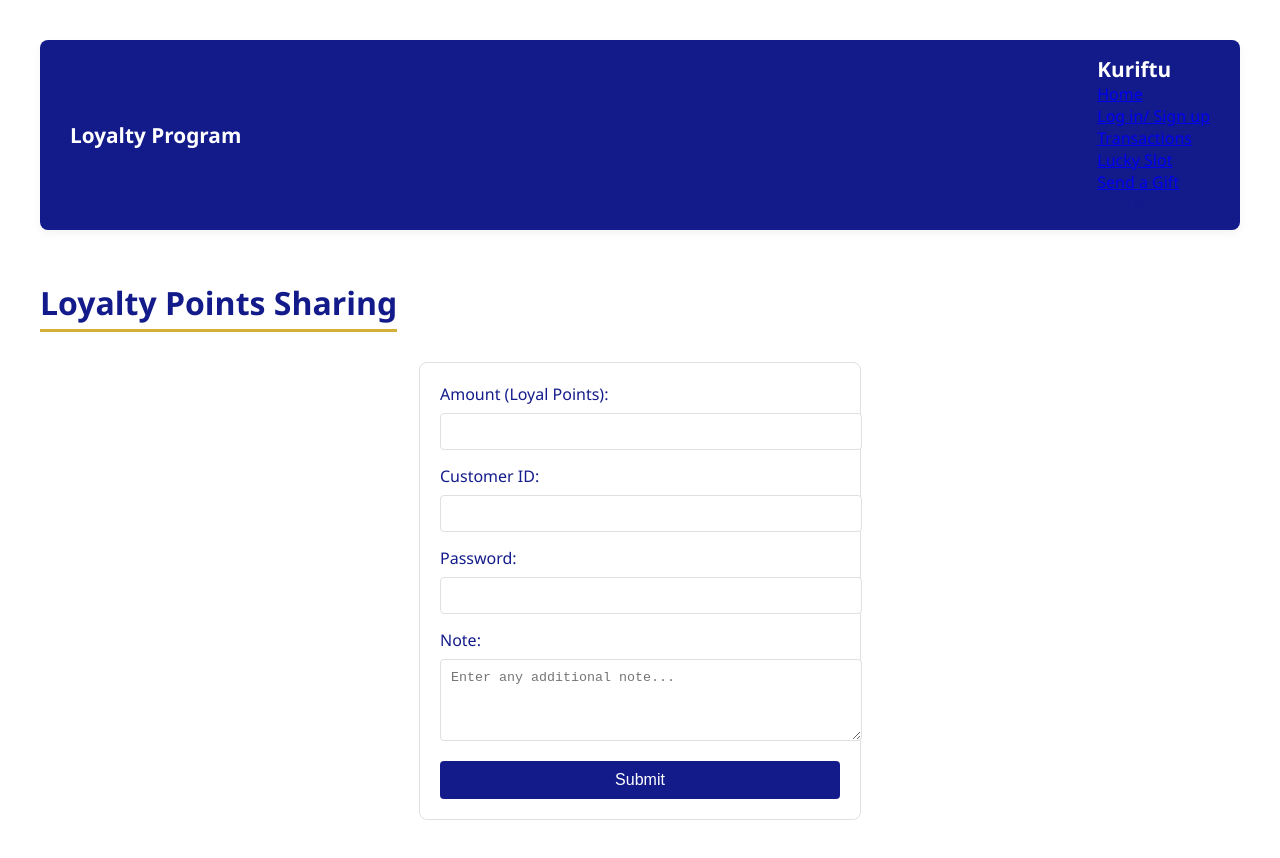
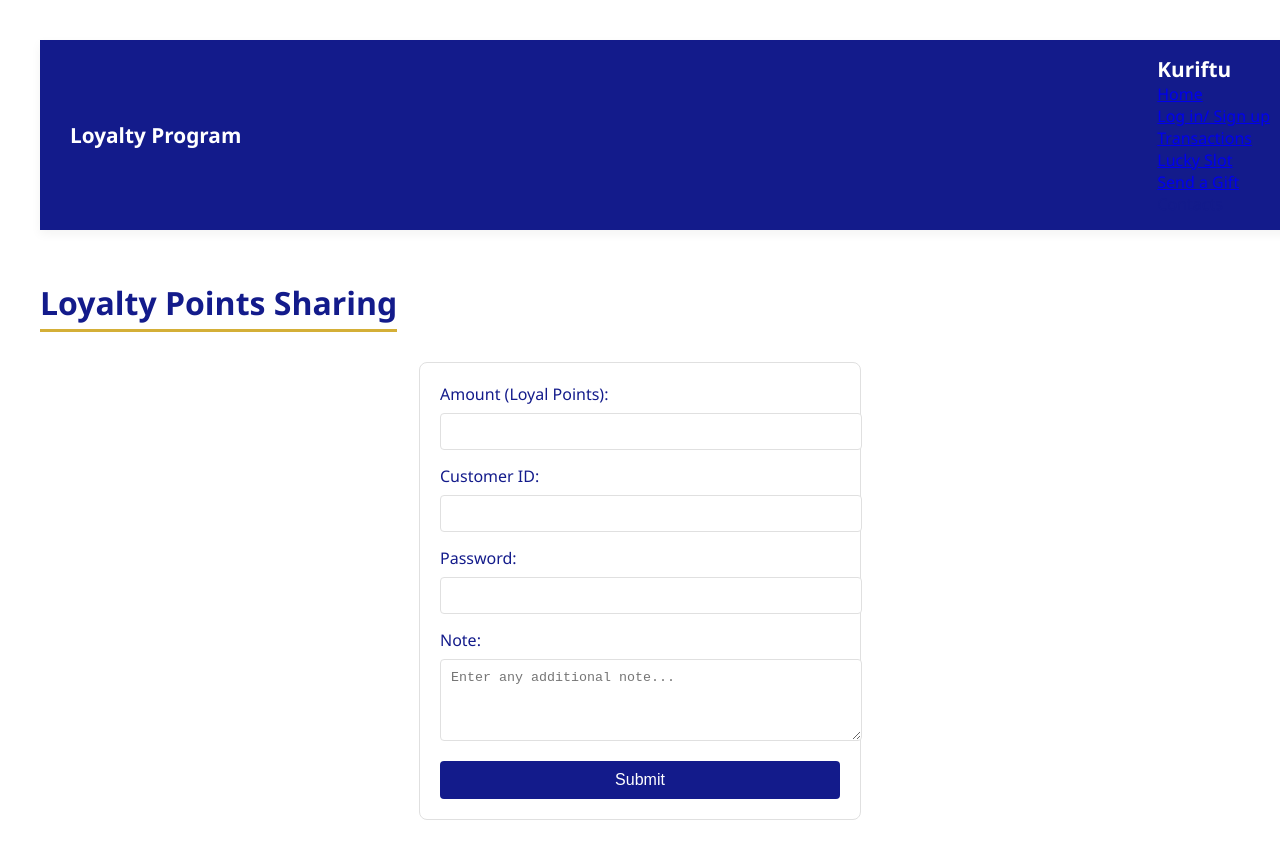
Before and after one commit to hementewodros/HFTF, a plain HTML site: page dashboard.html in a window 1280 px wide. Drawn offline with Linux system fonts and the light colour scheme.

Commit message:
Update dashboard.html

```diff
--- a/dashboard.html
+++ b/dashboard.html
@@ -70,18 +70,20 @@
             background-color: var(--hover-color);
             transition: background-color 0.3s ease;
         }
-
         .navbar {
+  width: 100%; /* Make it stretch full width */
   background-color: var(--primary);
   padding: 15px 30px;
   display: flex;
   justify-content: space-between;
   align-items: center;
-            border-radius: 8px;
-            margin-bottom: 30px;
+  border-radius: 0; /* Remove border-radius for full-edge design */
+  margin: 0 0 30px 0; /* Remove left/right margin */
   box-shadow: 0 4px 10px rgba(0, 0, 0, 0.05);
+  position: relative;
+  left: 0;
+  right: 0;
 }
-
         .navbar .logo {
             font-size: 1.3rem;
             font-weight: bold;
```
Lines whose indentation alone changed are shown as unchanged.
